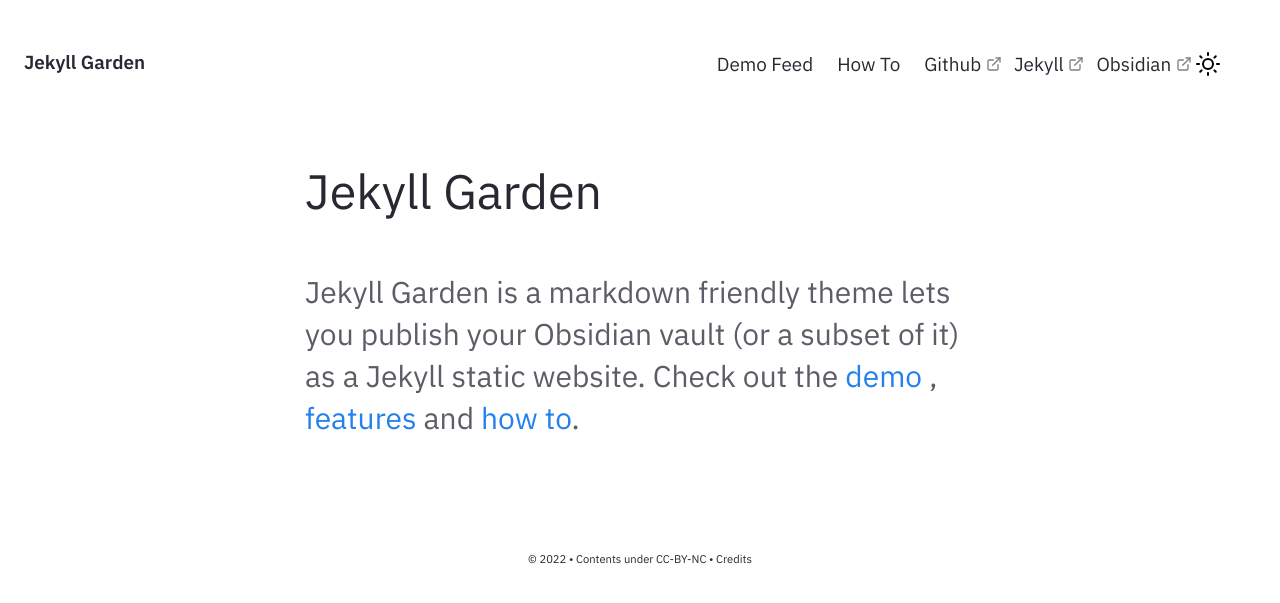
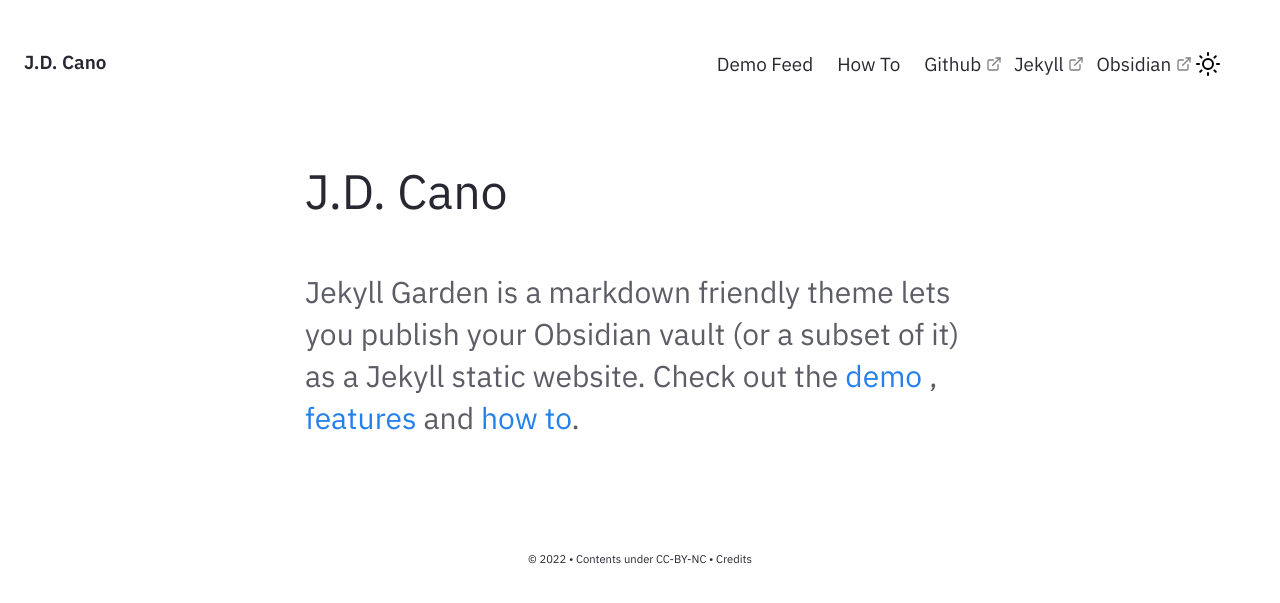
Before and after one commit to Gorzas/gorzas.github.io, a Jekyll site: the page built from pages/index.md, in a window 1280 px wide. Shown: the top 603 px of the page. Built offline with Jekyll 4.4.1, drawn with Linux system fonts in a browser that asks for light colours.

Commit message:
Update _config.yml

```diff
--- a/_config.yml
+++ b/_config.yml
@@ -27,7 +27,7 @@ baseurl: ""
 
 # Website Header, Description, Footer year and text.
 # If you are deleting this, make sure you remove it from HTML files too
-heading: Jekyll Garden # Change this
+heading: J.D. Cano
 content: Obsidian ready Jekyll Theme
 copyright:
   year: © 2022
```
